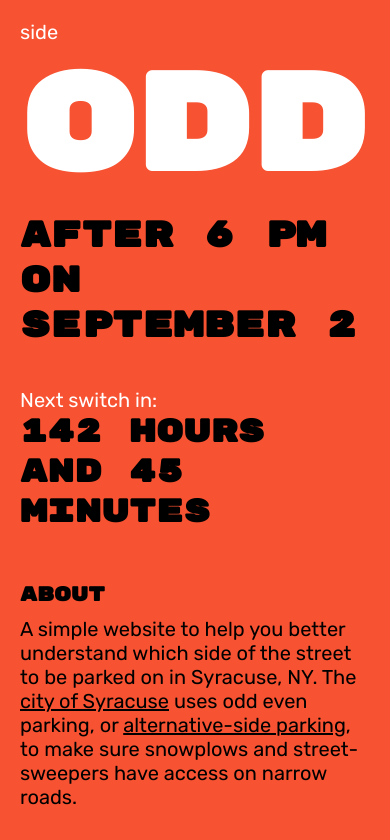
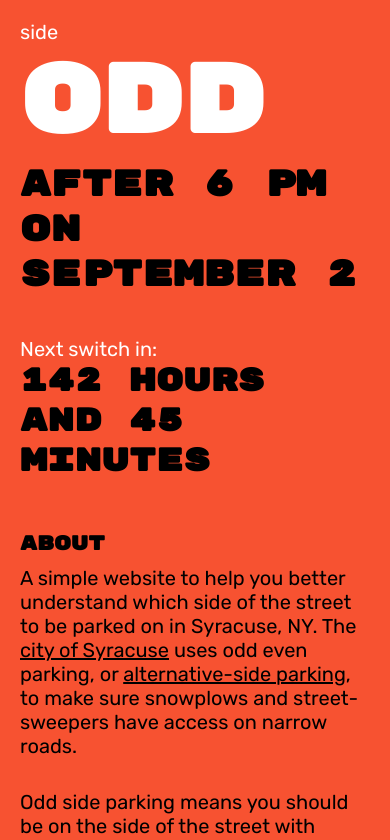
Before and after one commit to maxmatthews/oddeven-react, a React (Create React App) app: page / in a window 390 px wide. Shown: the top 840 px of the page. Built offline with nearby package versions, Linux system fonts and the light colour scheme.

Commit message:
Fix font size on mobile

```diff
--- a/src/App.css
+++ b/src/App.css
@@ -16,6 +16,10 @@ h3 {
 h1 {
 	font-size: 8.5em;
 	color: white;
+
+	@media (width < 500px) {
+		font-size: 6em;
+	}
 }
 
 h2 {
```
